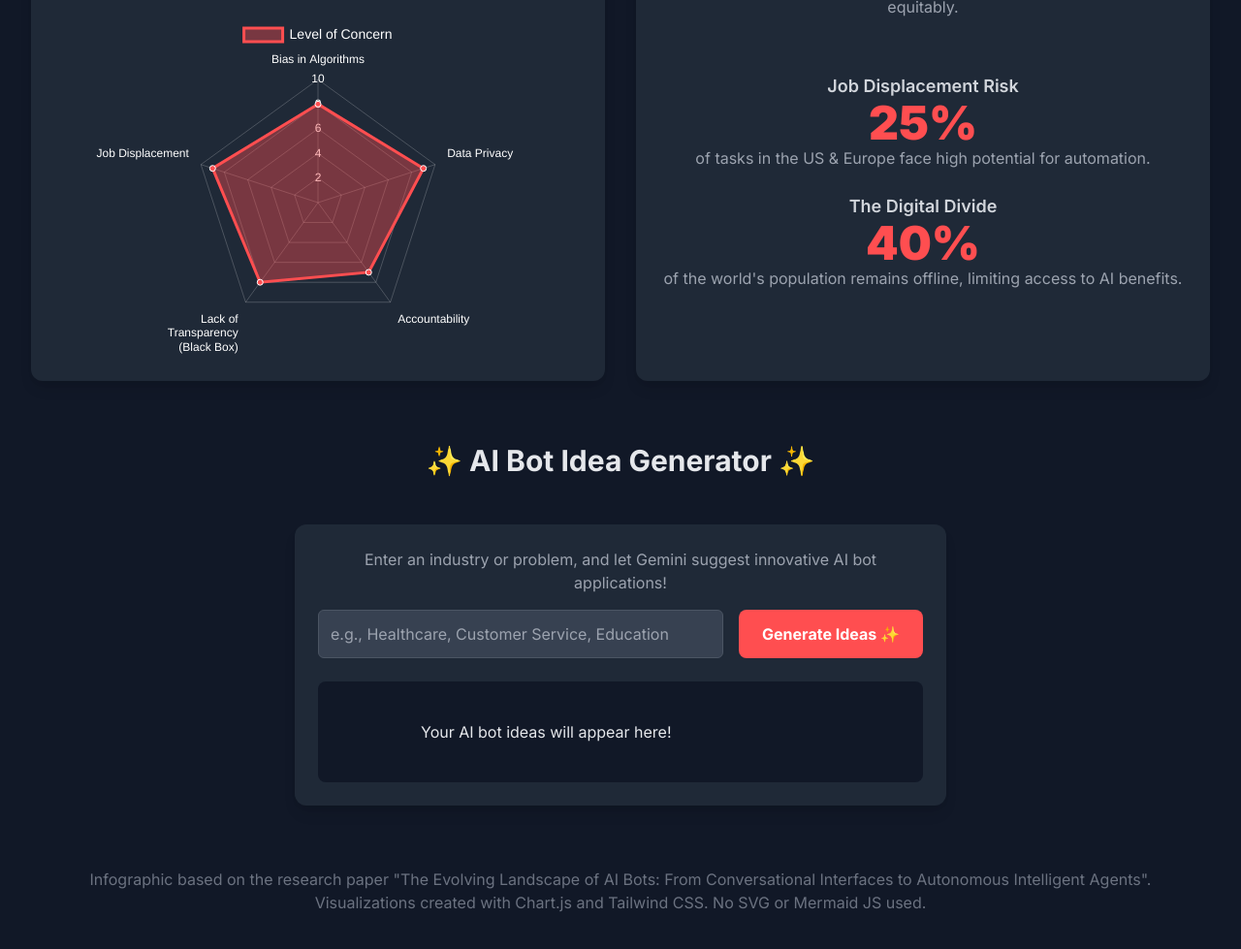
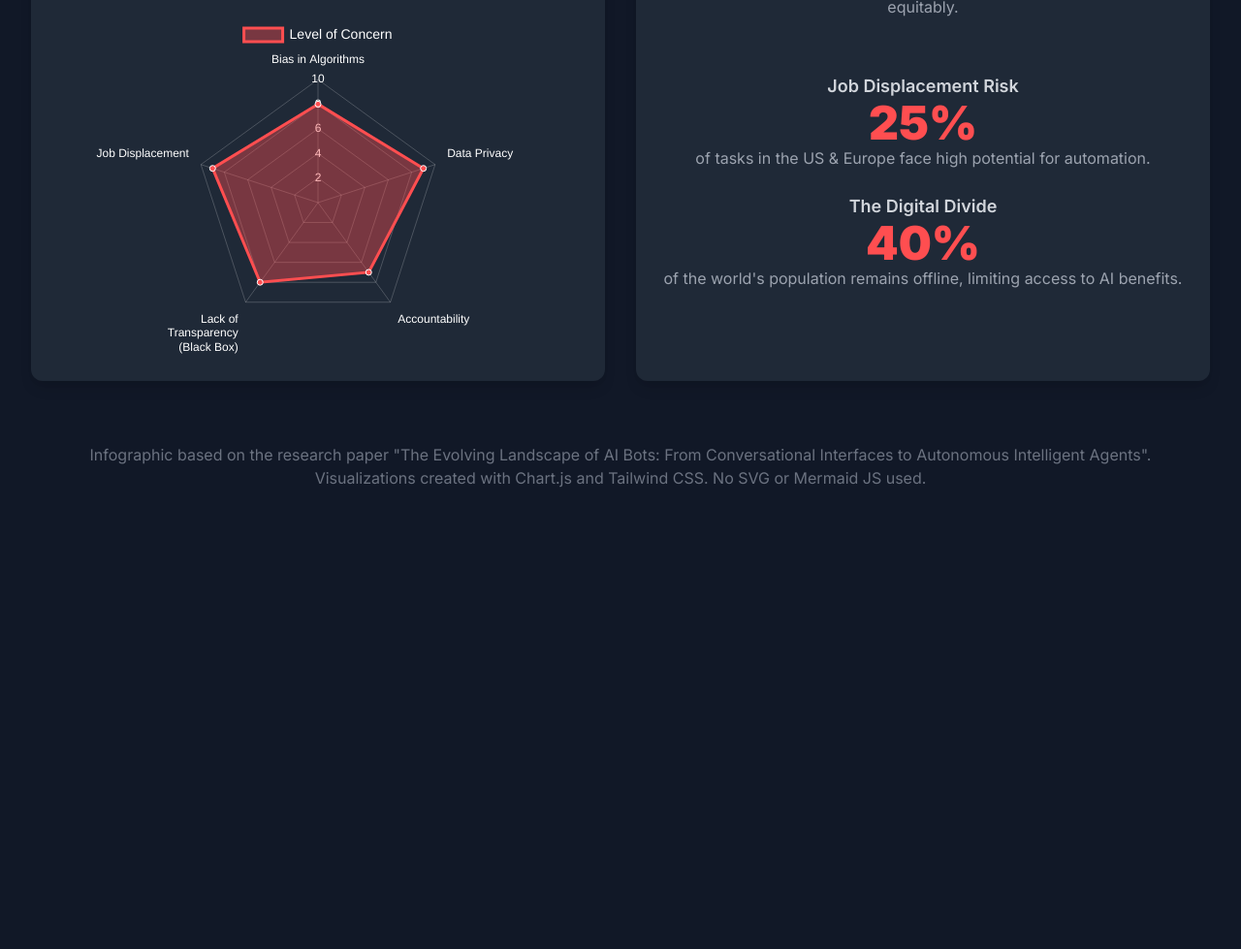
Before and after one commit to Joshua8-18/reserach-paper-visuals-, a plain HTML site: page index.html in a window 1280 px wide. Shown: the part 3751-4730 px from the top of the page at 97% size. After the commit the page ends 4336 px from the top, so only its background shows below. Drawn offline with nearby package versions, Linux system fonts and the light colour scheme.

Commit message:
Update index.html

```diff
--- a/index.html
+++ b/index.html
@@ -252,7 +252,7 @@
             </div>
         </section>
 
-        <section id="llm-feature" class="my-16">
+<!--         <section id="llm-feature" class="my-16">
             <h2 class="text-3xl font-bold text-center mb-12">✨ AI Bot Idea Generator ✨</h2>
             <div class="card max-w-2xl mx-auto p-6">
                 <p class="text-gray-400 mb-4 text-center">Enter an industry or problem, and let Gemini suggest innovative AI bot applications!</p>
@@ -265,7 +265,7 @@
                     Your AI bot ideas will appear here!
                 </div>
             </div>
-        </section>
+        </section> -->
 
         <footer class="text-center my-12 text-gray-500">
             <p>Infographic based on the research paper "The Evolving Landscape of AI Bots: From Conversational Interfaces to Autonomous Intelligent Agents".</p>
```
